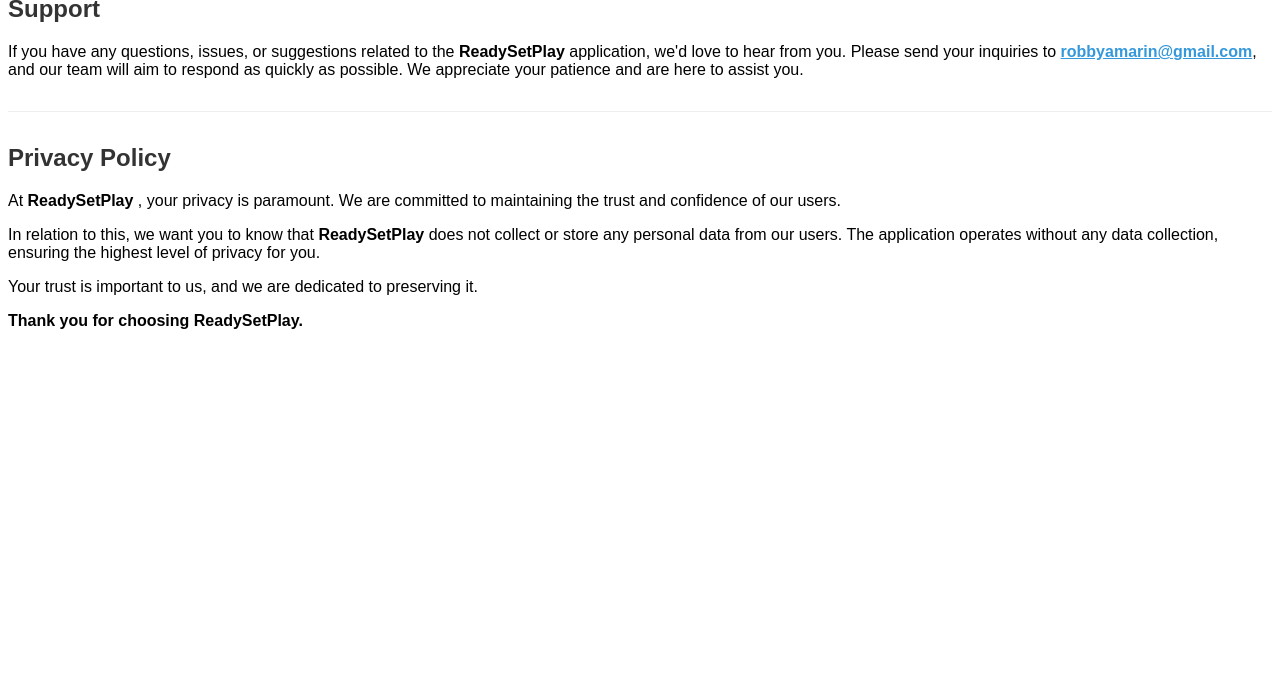
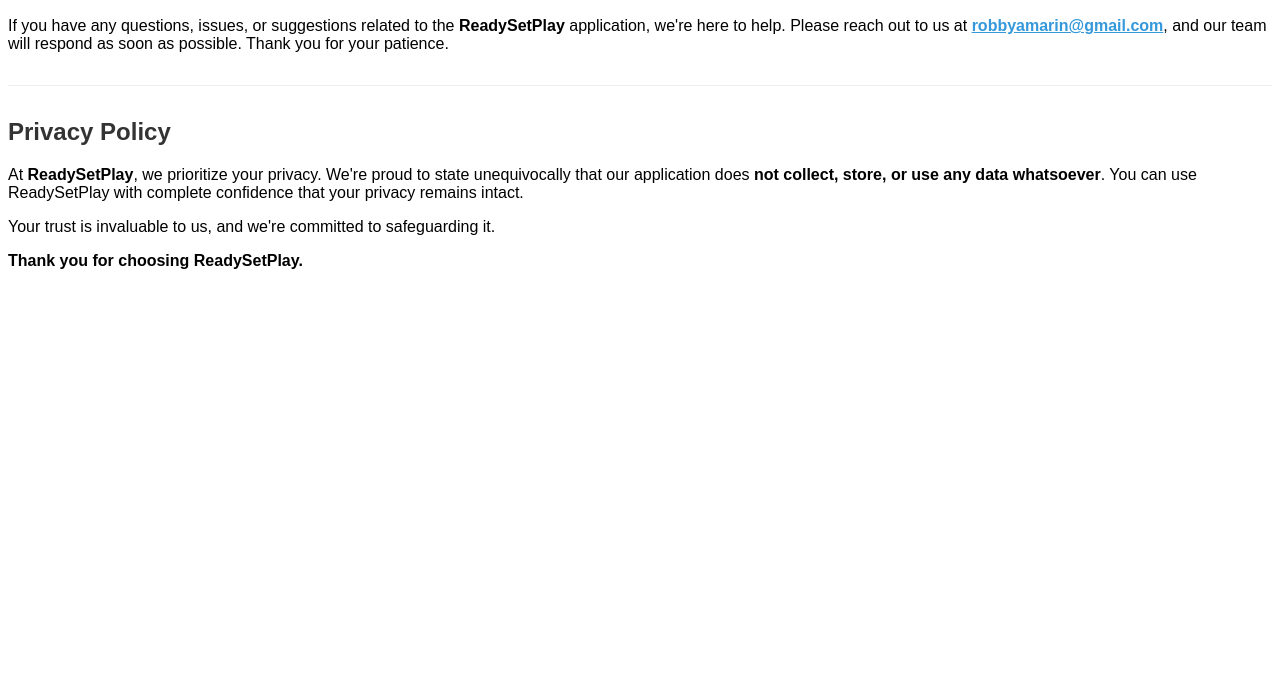
Before and after one commit to robertamarin/ReadySetPlaySupportPrivacy, a plain HTML site: page index.html in a window 1280 px wide. Shown: the part 113-800 px from the top of the page. Drawn offline with Linux system fonts and the light colour scheme.

Commit message:
Update index.html
Updated

```diff
--- a/index.html
+++ b/index.html
@@ -1,4 +1,4 @@
-S<!DOCTYPE html>
+<!DOCTYPE html>
 <html>
 <head>
   <title>ReadySetPlay Support</title>
@@ -29,14 +29,13 @@
   <h1>ReadySetPlay Support</h1>
 
   <h2>Support</h2>
-  <p>If you have any questions, issues, or suggestions related to the <b>ReadySetPlay</b> application, we'd love to hear from you. Please send your inquiries to <a href="mailto:robbyamarin@gmail.com"><b>robbyamarin@gmail.com</b></a>, and our team will aim to respond as quickly as possible. We appreciate your patience and are here to assist you.</p>
+  <p>If you have any questions, issues, or suggestions related to the <b>ReadySetPlay</b> application, we're here to help. Please reach out to us at <a href="mailto:robbyamarin@gmail.com"><b>robbyamarin@gmail.com</b></a>, and our team will respond as soon as possible. Thank you for your patience.</p>
 
   <hr>
 
   <h2>Privacy Policy</h2>
-  <p>At <b>ReadySetPlay </b>, your privacy is paramount. We are committed to maintaining the trust and confidence of our users.</p>
-  <p>In relation to this, we want you to know that <b>ReadySetPlay</b> does not collect or store any personal data from our users. The application operates without any data collection, ensuring the highest level of privacy for you.</p>
-  <p>Your trust is important to us, and we are dedicated to preserving it.</p>
+  <p>At <b>ReadySetPlay</b>, we prioritize your privacy. We're proud to state unequivocally that our application does <b>not collect, store, or use any data whatsoever</b>. You can use ReadySetPlay with complete confidence that your privacy remains intact.</p>
+  <p>Your trust is invaluable to us, and we're committed to safeguarding it.</p>
   <p><b>Thank you for choosing ReadySetPlay.</b></p>
 </body>
 </html>
```
